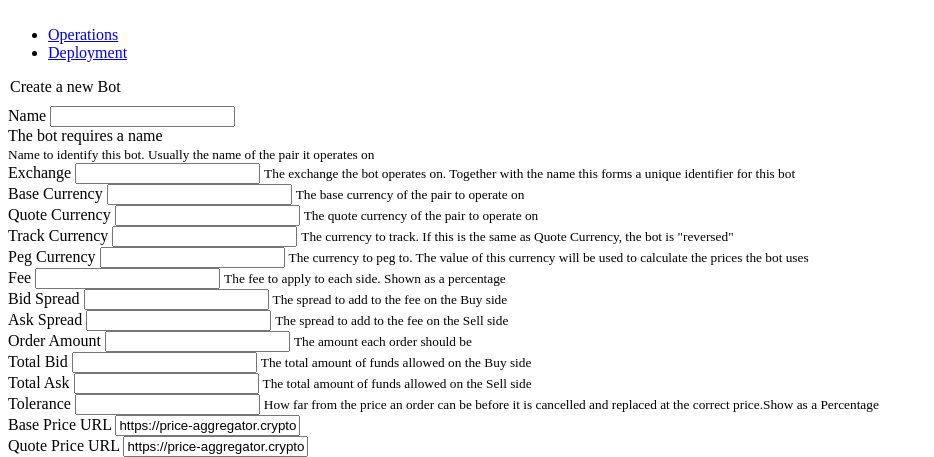
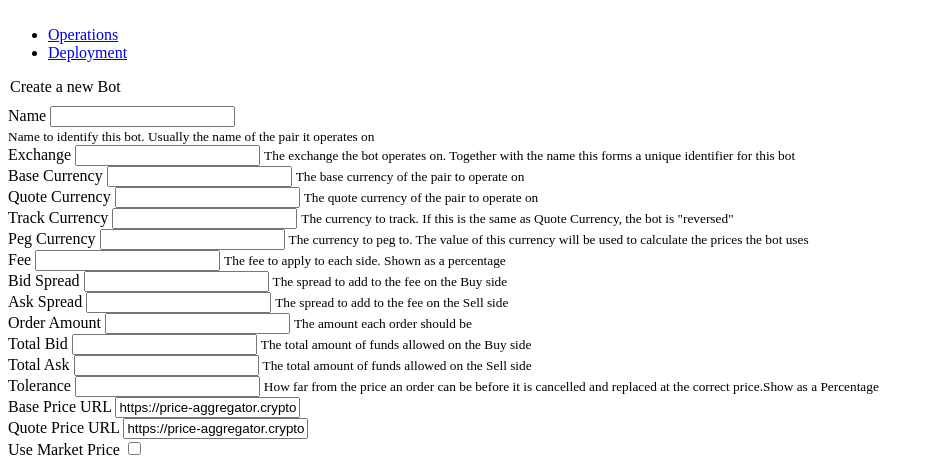
Before and after one commit to inuitwallet/overwatch, a Django app: page /bot/create in a window 1280 px wide. Shown: the part 127-584 px from the top of the page, without its empty margins (0-934 px from the left). Run offline with Django 3.2, Linux system fonts and the light colour scheme; the visitor is signed in with stand-in values (Sample User, id 1); some libraries are stand-ins or nearby versions; some web fonts are replaced.

Commit message:
correct mesage on bot name

```diff
--- a/overwatch/templates/overwatch/bot_form.html
+++ b/overwatch/templates/overwatch/bot_form.html
@@ -59,7 +59,7 @@
                                         {{ form.name|add_class:"form-control" }}
                                     {% endif %}
                                     <div class="invalid-feedback">
-                                        The bot requires a name
+                                        {{ form.name.errors }}
                                     </div>
                                     {% if form.name.help_text %}
                                         <small class="form-text">{{ form.name.help_text|safe }}</small>
```
